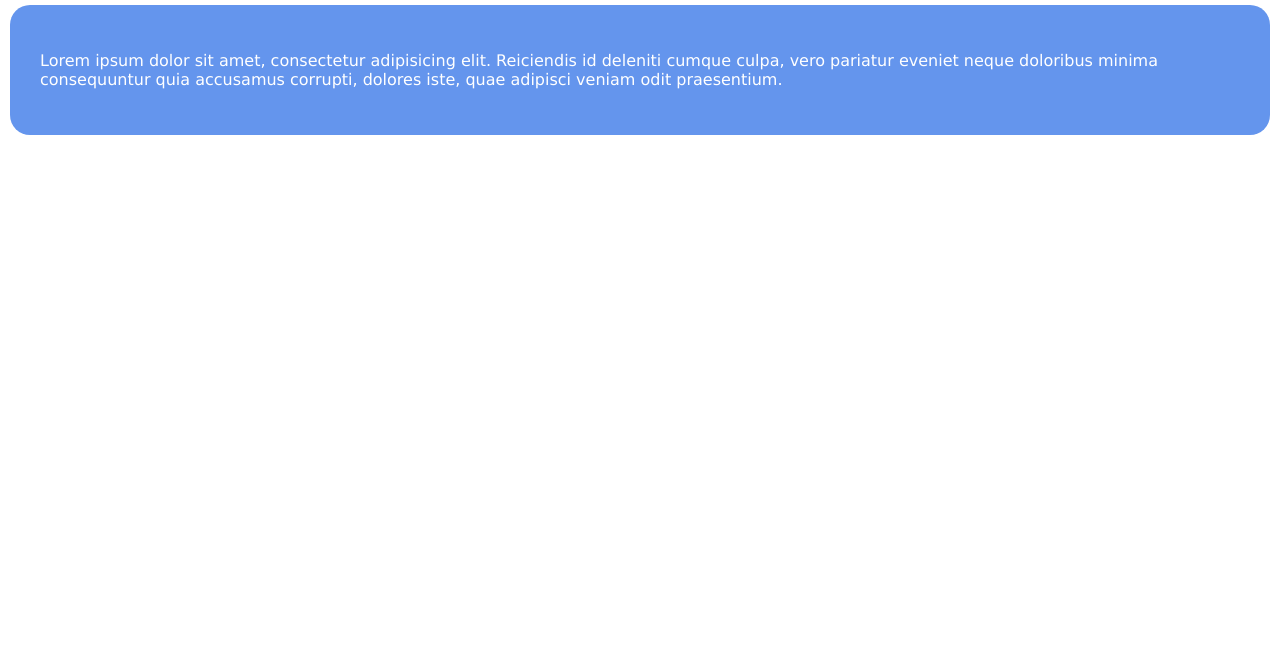
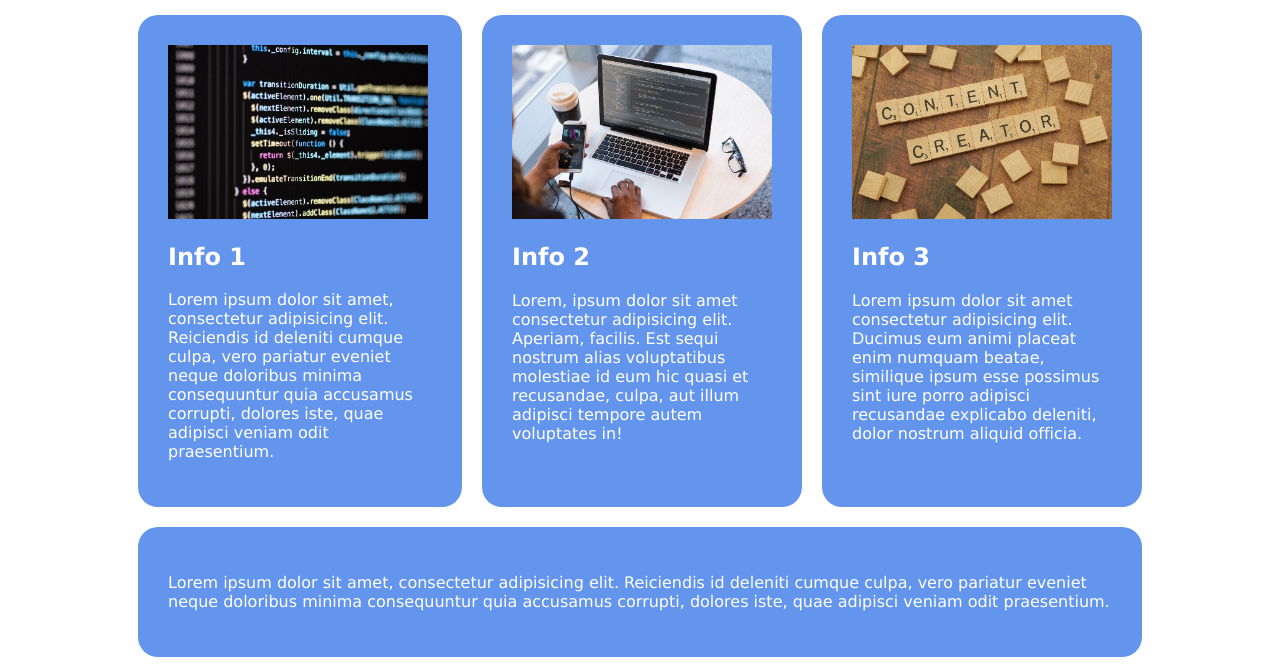
Before and after one commit to mstrevensky/desarrolloweb, a plain HTML site: page vistas/productos.html in a window 1280 px wide. Shown: the part 559-1226 px from the top of the page. Before the commit the page ends 800 px from the top, so only its background shows below. Drawn offline with Linux system fonts and the light colour scheme.

Commit message:
modificacion en tamaño de texto, en el index y en la pagina productos agregamos imagenes

```diff
--- a/css/styles.css
+++ b/css/styles.css
@@ -109,14 +109,13 @@
 
 
 .form {
-
     width: 450px;
     margin: auto;
 }
 
 .form legend {
     font-weight: bold;
-    font-size: 12px;
+    font-size: 20px;
 }
 
 .form ol {
@@ -124,7 +123,7 @@
 }
 
 .form ol li {
-    padding-bottom: 5px;
+    padding-bottom: 10px;
 }
 
 .form ol li label {
@@ -134,11 +133,11 @@
 }
 
 .form input[type=text] {
-    border: 1px solid #CCCCCC;
+    border: 2px solid #CCCCCC;
 }
 
 .form input.btn {
-    padding: 3px;
+    padding: 8px;
     color: #FFFFFF;
     background-color: #990000;
     border: 1px solid #000000;
--- a/vistas/productos.html
+++ b/vistas/productos.html
@@ -43,9 +43,34 @@
     </div>
 
     <div class="contenedorPrincipal">
-        <h1>NOMBRE DE LA PAGINA INTERNA</h1>
-
-    </div>
+        <!-- Contenedor principal -->
+  <div class="contenedorPrincipal">
+    <h1 class="colorConozcanos">NUESTROS PRODUCTOS</h1>
+    <!-- Seccion de las imagenes e informacion -->
+    <section class="info">
+      <div class="infocard">
+        <img class="infocard__imag" src="../img/imagen2.webp" alt="imagen principal">
+        <h2 class="infocard__titulo">Info 1</h2>
+        <p class="infocard__desc">Lorem ipsum dolor sit amet, consectetur adipisicing elit. Reiciendis id deleniti
+          cumque culpa, vero pariatur eveniet neque doloribus minima consequuntur quia accusamus corrupti, dolores iste,
+          quae adipisci veniam odit praesentium.</p>
+      </div>
+      <div class="infocard">
+        <img class="infocard__imag" src="../img/imagen3.jpg" alt="imagen medio">
+        <h2 class="infocard__titulo">Info 2</h2>
+        <p class="infocard__desc">Lorem, ipsum dolor sit amet consectetur adipisicing elit. Aperiam, facilis. Est sequi
+          nostrum alias voluptatibus molestiae id eum hic quasi et recusandae, culpa, aut illum adipisci tempore autem
+          voluptates in!</p>
+      </div>
+      <div class="infocard">
+        <img class="infocard__imag" src="../img/imagen4.webp" alt="imagen final">
+        <h2 class="infocard__titulo">Info 3</h2>
+        <p class="infocard__desc">Lorem ipsum dolor sit amet consectetur adipisicing elit. Ducimus eum animi placeat
+          enim numquam beatae, similique ipsum esse possimus sint iure porro adipisci recusandae explicabo deleniti,
+          dolor nostrum aliquid officia.</p>
+      </div>
+    </section>
+  </div>
 </body>
 
 <footer id="pie">
```
Also changed, not shown: index.html (+2 -0 lines).
